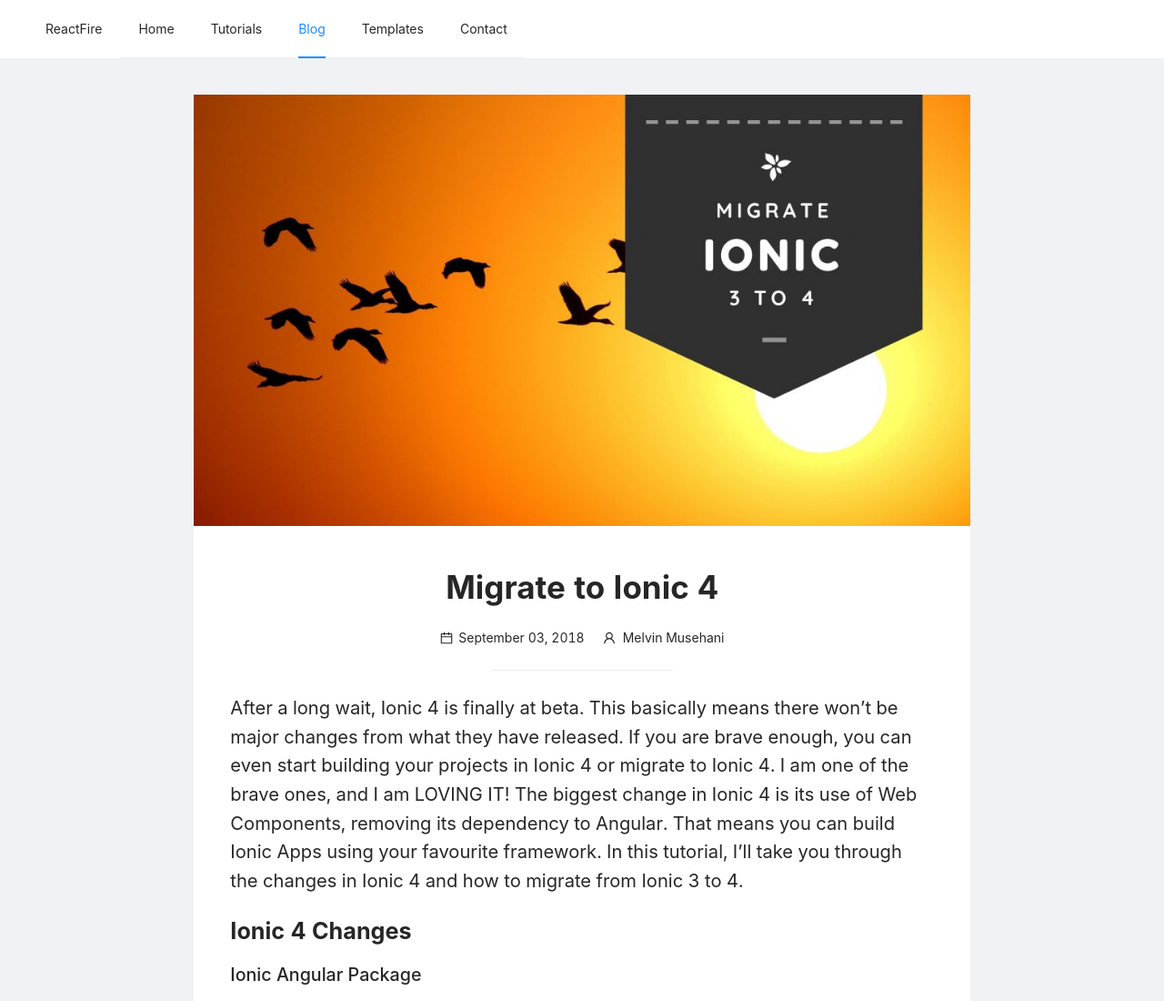
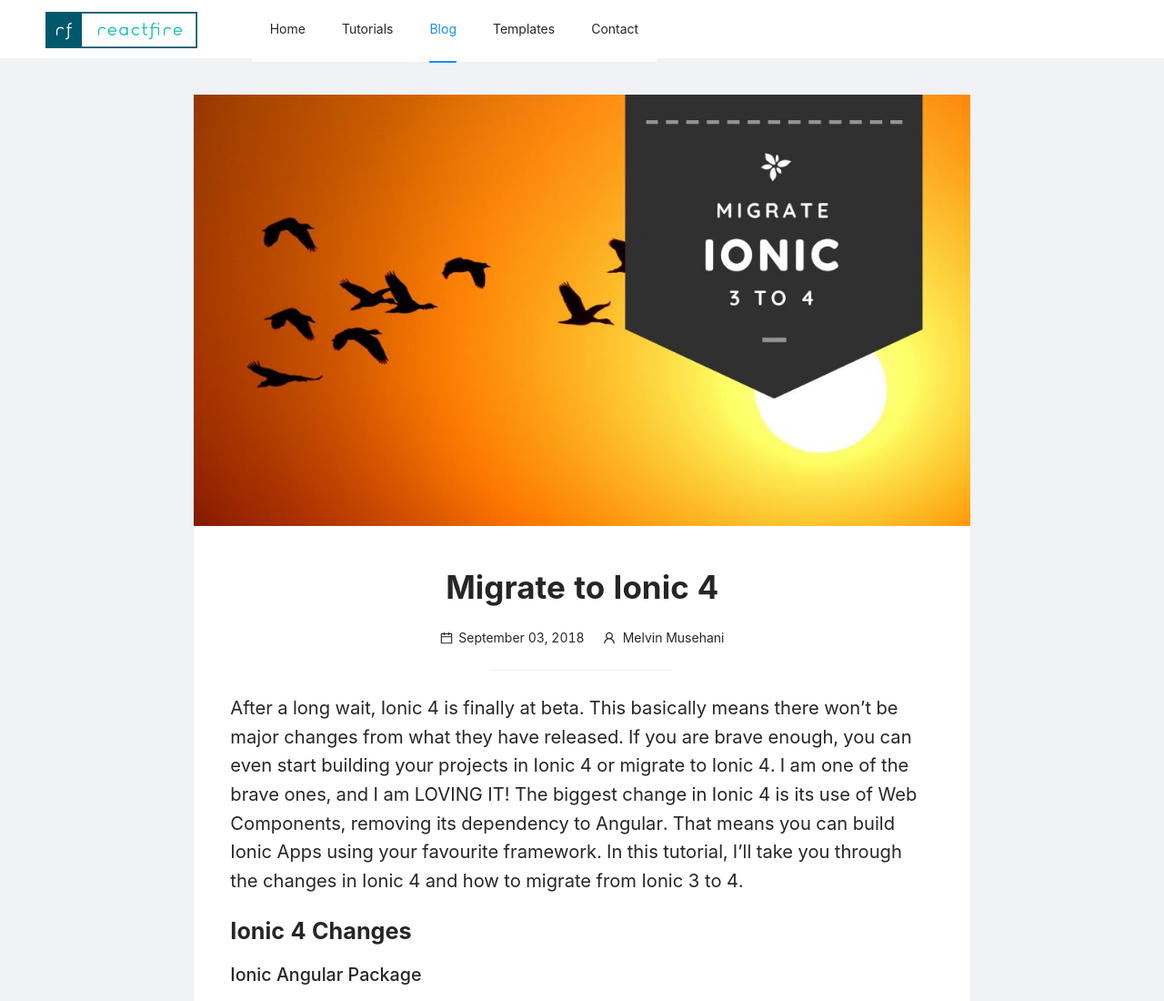
Before and after one commit to mLabSADev/codetribe-online, a Gatsby site: page /migrate-ionic-4/ in a window 1280 px wide. Shown: the top 1100 px of the page at 91% size. Built offline with nearby package versions, Linux system fonts and the light colour scheme; Gatsby itself is replaced by a stand-in of ours; some packages are replaced by stand-ins of ours.

Commit message:
Add logo

```diff
--- a/src/components/header.js
+++ b/src/components/header.js
@@ -1,6 +1,6 @@
 import React from 'react'
 import { Menu } from 'antd'
-import { navigate } from 'gatsby'
+import { navigate, Link } from 'gatsby'
 
 const Header = ({active}) => {
     const goToPage = ({key}) => {
@@ -14,7 +14,7 @@ const Header = ({active}) => {
     return (
         <div style={{display: 'flex'}}>
             <div style={{marginRight: 20}}>
-                ReactFire
+                <Link to='/'><img alt='ReactFire logo' src='/images/logo.png' style={{height: 40, marginRight: 40}} /></Link>
             </div>
             <Menu theme="light" mode="horizontal" selectedKeys={[active]} onSelect={goToPage}>
                 <Menu.Item key='home'>Home</Menu.Item>
```
Also changed, not shown: static/images/logo.png (added).
